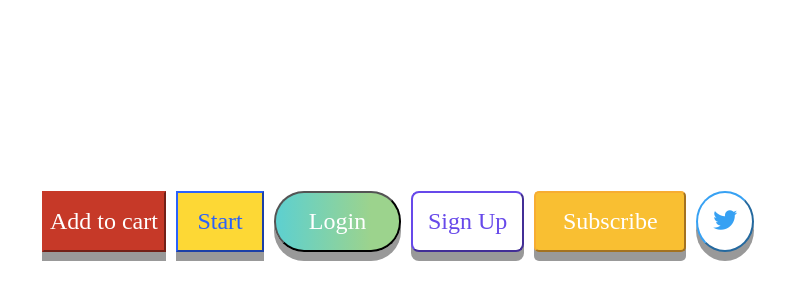
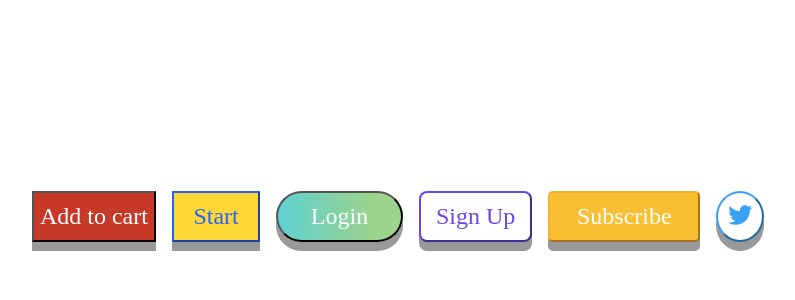
Before and after one commit to Shafia-Mohammad-Rafiq03/button-task, a plain HTML site: page index.html in a window 1280 px wide. Shown: the part 130-430 px from the top of the page, without its empty margins (242-1037 px from the left). Drawn offline with Linux system fonts and the light colour scheme.

Commit message:
padding change

```diff
--- a/index.html
+++ b/index.html
@@ -5,7 +5,7 @@
     <meta charset="UTF-8">
     <meta name="viewport" content="width=device-width, initial-scale=1.0">
     <title>Button project</title>
-    <link rel="stylesheet" href="button-project.css">
+    <link rel="stylesheet" href="style.css">
     <script src="https://kit.fontawesome.com/483db53649.js" crossorigin="anonymous"></script>
 </head>
 
--- /dev/null
+++ b/style.css
@@ -0,0 +1,91 @@
+.button {
+    margin: 5px 8px;
+    text-align: center;
+    font-size: x-large;
+    box-shadow: 0 9px #999;
+    cursor: pointer;
+}
+
+.serif {
+    font-family: "Times New Roman", Times, serif;
+}
+
+.center {
+    justify-content: center;
+    display: flex;
+    margin-top: 25%;
+}
+
+.cart-btn {
+    background-color: #C63928;
+    color: white;
+}
+
+.start-btn {
+    background-color: #FDD835;
+    width: 7%;
+    border-color: #2A61FB;
+    color: #2A61FB;
+}
+
+.login-btn {
+    border-radius: 30px;
+    background: linear-gradient(to left, #9cd38d 23%, #5dd0d0 100%);
+    width: 10%;
+    color: #FFFFFF;
+}
+
+.sign-btn {
+    border-radius: 8px;
+    background-color: #FFFFFF;
+    color: #6749EA;
+    border-color: #6749EA;
+    width: 9%;
+}
+
+.sub-btn {
+    border-radius: 5px;
+    background-color: #F9BF32;
+    color: #FFFFFF;
+    border-color: #F7AD32;
+    width: 12%;
+}
+
+.twitter-btn {
+    border-radius: 100%;
+    background-color: #FFFFFF;
+    padding: 10px;
+    color: #37A1F3;
+    border-color: #37A1F3;
+}
+
+.cart-btn:hover {
+    background-color: #ed4d50;
+}
+
+.start-btn:hover {
+    color: #FDD835;
+    background-color: #2A61FB;
+}
+
+.sub-btn:hover {
+    background-color: #F7AD32;
+    background-image: none;
+}
+
+.login-btn:hover {
+    color: #9cd38d;
+    background-color: #FFFFFF;
+    background-image: none;
+    border-color: #5dd0d0;
+}
+
+.sign-btn:hover {
+    background-color: #6749EA;
+    color: #FFFFFF;
+}
+
+.twitter-btn:hover {
+    background-color: #37A1F3;
+    color: #FFFFFF;
+}
```
